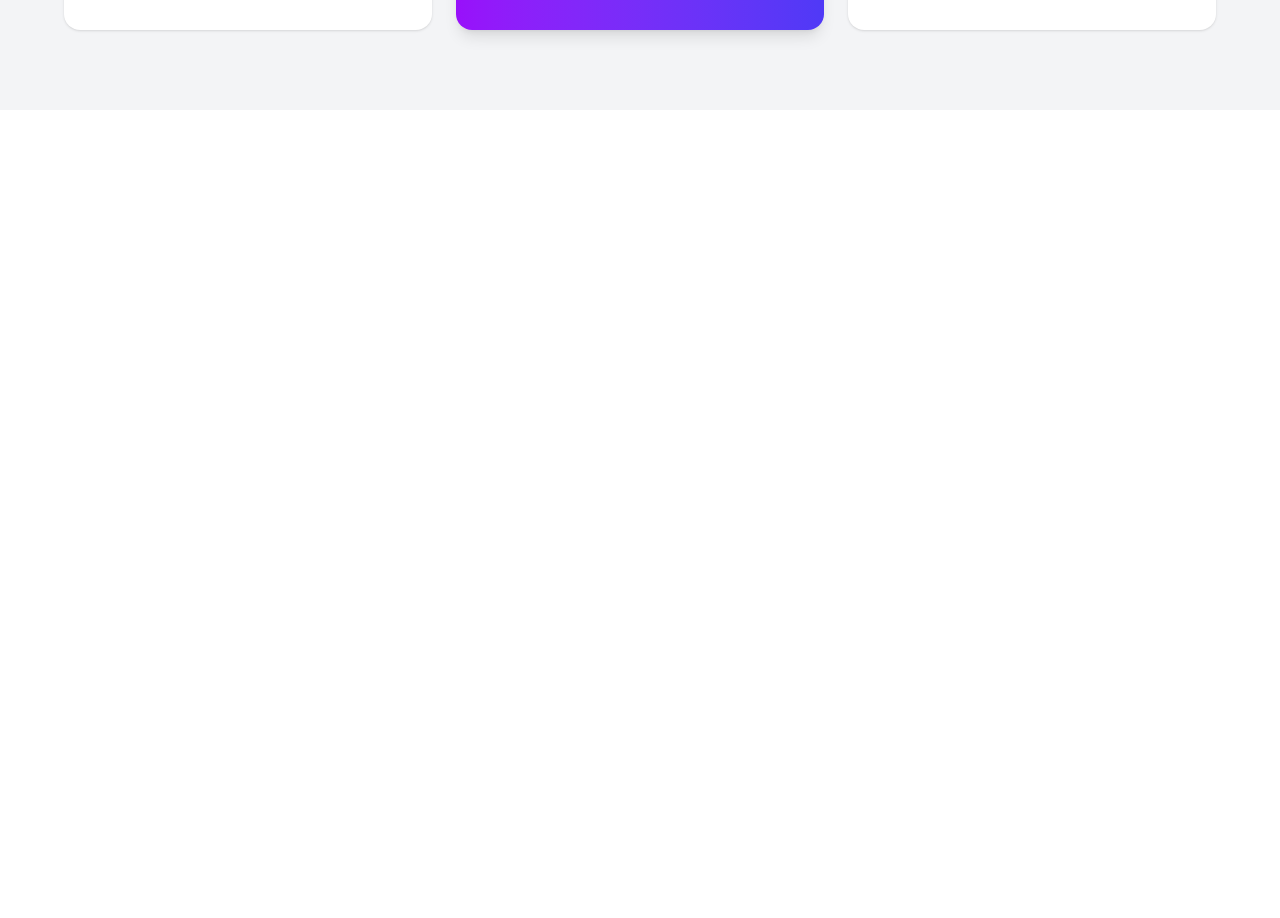
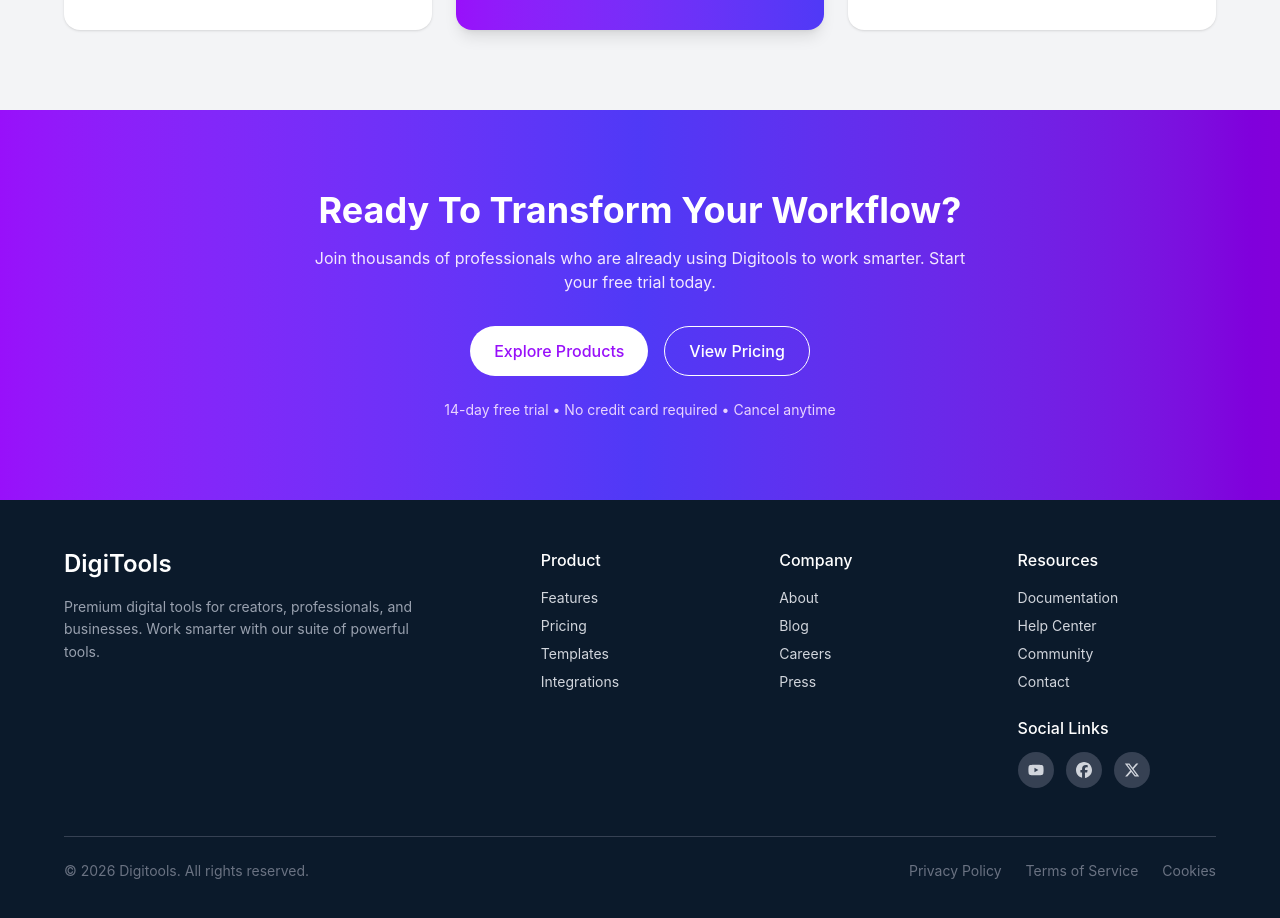
Before and after one commit to rihadabib-commits/B13-a6, a React (Vite) app: page / in a window 1280 px wide. Shown: the part 3821-4739 px from the top of the page. Before the commit the page ends 3931 px from the top, so only its background shows below. Built offline with nearby package versions, Linux system fonts and the light colour scheme.

Commit message:
footer section done

```diff
--- a/src/App.jsx
+++ b/src/App.jsx
@@ -9,6 +9,9 @@
 import 'react-toastify/dist/ReactToastify.css';
 import Banner1 from './components/banner.1/Banner1';
 import Banner2 from './components/banner.2/Banner2';
+import Footer1 from './components/footer.1/Footer1';
+import Footer2 from './components/footer2/Footer2';
+
 
 // Fetch products from public/data.json
 const fetchProduct = async () => {
@@ -53,6 +56,8 @@
         <ToastContainer />
         <Banner1 />
         <Banner2 />
+        <Footer1 />
+        <Footer2 />
     </>
   );
 }
--- a/src/components/banner.2/Banner2.jsx
+++ b/src/components/banner.2/Banner2.jsx
@@ -19,7 +19,7 @@
       <div className="grid md:grid-cols-3 gap-6 max-w-6xl mx-auto">
 
         {/* Starter */}
-        <div className="bg-white p-8 rounded-2xl shadow-sm">
+        <div className="bg-white p-8 rounded-2xl shadow-sm hover:shadow-xl">
           <h3 className="text-xl font-semibold text-gray-800">Starter</h3>
           <p className="text-gray-500 text-sm mt-1">
             Perfect for getting started
@@ -43,7 +43,7 @@
         <div className="relative p-8 rounded-2xl text-white bg-gradient-to-r from-purple-600 to-indigo-600 shadow-lg">
 
           {/* Badge */}
-          <div className="absolute -top-3 left-1/2 -translate-x-1/2 bg-yellow-400 text-xs px-4 py-1 rounded-full font-medium text-gray-800">
+          <div className="absolute -top-3 left-1/2 -translate-x-1/2 bg-yellow-400 text-xs px-4 py-1 rounded-full font-medium text-gray-800 hover:shadow-xl">
             Most Popular
           </div>
 
@@ -71,7 +71,7 @@
         </div>
 
         {/* Enterprise */}
-        <div className="bg-white p-8 rounded-2xl shadow-sm">
+        <div className="bg-white p-8 rounded-2xl shadow-sm hover:shadow-xl">
           <h3 className="text-xl font-semibold text-gray-800">Enterprise</h3>
           <p className="text-gray-500 text-sm mt-1">
             For teams and businesses
@@ -88,7 +88,7 @@
             <li className="flex items-center gap-2"><FaCheck className="text-green-500"/> Custom branding</li>
           </ul>
 
-          <button className="mt-8 w-full py-3 rounded-full bg-gradient-to-r from-purple-500 to-purple-700 text-white font-medium">
+          <button className="mt-8 w-full py-3 rounded-full bg-linear-to-r from-purple-500 to-purple-700 text-white font-medium">
             Contact Sales
           </button>
         </div>
--- /dev/null
+++ b/src/components/footer.1/Footer1.jsx
@@ -0,0 +1,40 @@
+import React from 'react';
+const Footer1 = () => {
+  return (
+    <div className="bg-linear-to-r from-purple-600 via-indigo-600 to-purple-700 py-20 px-4 text-center text-white">
+
+      {/* Title */}
+      <h2 className="text-4xl font-bold mb-4">
+        Ready To Transform Your Workflow?
+      </h2>
+
+      {/* Subtitle */}
+      <p className="text-purple-100 max-w-2xl mx-auto">
+        Join thousands of professionals who are already using Digitools to work smarter.
+        Start your free trial today.
+      </p>
+
+      {/* Buttons */}
+      <div className="mt-8 flex flex-col sm:flex-row justify-center gap-4">
+
+        {/* Button 1 */}
+        <button className="bg-white text-purple-600 px-6 py-3 rounded-full font-medium hover:scale-105 transition">
+          Explore Products
+        </button>
+
+        {/* Button 2 */}
+        <button className="border border-white px-6 py-3 rounded-full font-medium hover:bg-white hover:text-purple-600 transition">
+          View Pricing
+        </button>
+      </div>
+
+      {/* Bottom text */}
+      <p className="mt-6 text-sm text-purple-200">
+        14-day free trial • No credit card required • Cancel anytime
+      </p>
+
+    </div>
+  );
+};
+
+export default Footer1;
--- /dev/null
+++ b/src/components/footer2/Footer2.jsx
@@ -0,0 +1,86 @@
+import React from 'react';
+import { FaYoutube } from "react-icons/fa6";
+import { FaFacebook } from 'react-icons/fa6';
+import { FaXTwitter } from "react-icons/fa6";
+
+const Footer2 = () => {
+    return (
+        <div>
+              <footer className="bg-[#0b1a2b] text-gray-300 px-6 md:px-16 py-12">
+      <div className="grid grid-cols-1 md:grid-cols-5 gap-10">
+
+        {/* Left Section */}
+        <div className="md:col-span-2">
+          <h2 className="text-white text-2xl font-semibold mb-4">
+            DigiTools
+          </h2>
+          <p className="text-sm text-gray-400 leading-relaxed max-w-sm">
+            Premium digital tools for creators, professionals, and businesses.
+            Work smarter with our suite of powerful tools.
+          </p>
+        </div>
+
+        {/* Product */}
+        <div>
+          <h3 className="text-white font-medium mb-4">Product</h3>
+          <ul className="space-y-2 text-sm">
+            <li><a href="#" className="hover:text-white">Features</a></li>
+            <li><a href="#" className="hover:text-white">Pricing</a></li>
+            <li><a href="#" className="hover:text-white">Templates</a></li>
+            <li><a href="#" className="hover:text-white">Integrations</a></li>
+          </ul>
+        </div>
+
+        {/* Company */}
+        <div>
+          <h3 className="text-white font-medium mb-4">Company</h3>
+          <ul className="space-y-2 text-sm">
+            <li><a href="#" className="hover:text-white">About</a></li>
+            <li><a href="#" className="hover:text-white">Blog</a></li>
+            <li><a href="#" className="hover:text-white">Careers</a></li>
+            <li><a href="#" className="hover:text-white">Press</a></li>
+          </ul>
+        </div>
+
+        {/* Resources + Social */}
+        <div>
+          <h3 className="text-white font-medium mb-4">Resources</h3>
+          <ul className="space-y-2 text-sm mb-6">
+            <li><a href="#" className="hover:text-white">Documentation</a></li>
+            <li><a href="#" className="hover:text-white">Help Center</a></li>
+            <li><a href="#" className="hover:text-white">Community</a></li>
+            <li><a href="#" className="hover:text-white">Contact</a></li>
+          </ul>
+
+          <h3 className="text-white font-medium mb-3">Social Links</h3>
+          <div className="flex gap-3">
+            <div className="w-9 h-9 flex items-center justify-center bg-gray-700 rounded-full hover:bg-gray-600 cursor-pointer">
+             <FaYoutube />
+
+            </div>
+            <div className="w-9 h-9 flex items-center justify-center bg-gray-700 rounded-full hover:bg-gray-600 cursor-pointer">
+               <FaFacebook />
+            </div>
+            <div className="w-9 h-9 flex items-center justify-center bg-gray-700 rounded-full hover:bg-gray-600 cursor-pointer">
+             <FaXTwitter />
+            </div>
+          </div>
+        </div>
+      </div>
+
+      {/* Bottom Bar */}
+      <div className="border-t border-gray-700 mt-12 pt-6 flex flex-col md:flex-row justify-between items-center text-sm text-gray-500">
+        <p>© 2026 Digitools. All rights reserved.</p>
+
+        <div className="flex gap-6 mt-4 md:mt-0">
+          <a href="#" className="hover:text-white">Privacy Policy</a>
+          <a href="#" className="hover:text-white">Terms of Service</a>
+          <a href="#" className="hover:text-white">Cookies</a>
+        </div>
+      </div>
+    </footer>
+        </div>
+    );
+};
+
+export default Footer2;
```
